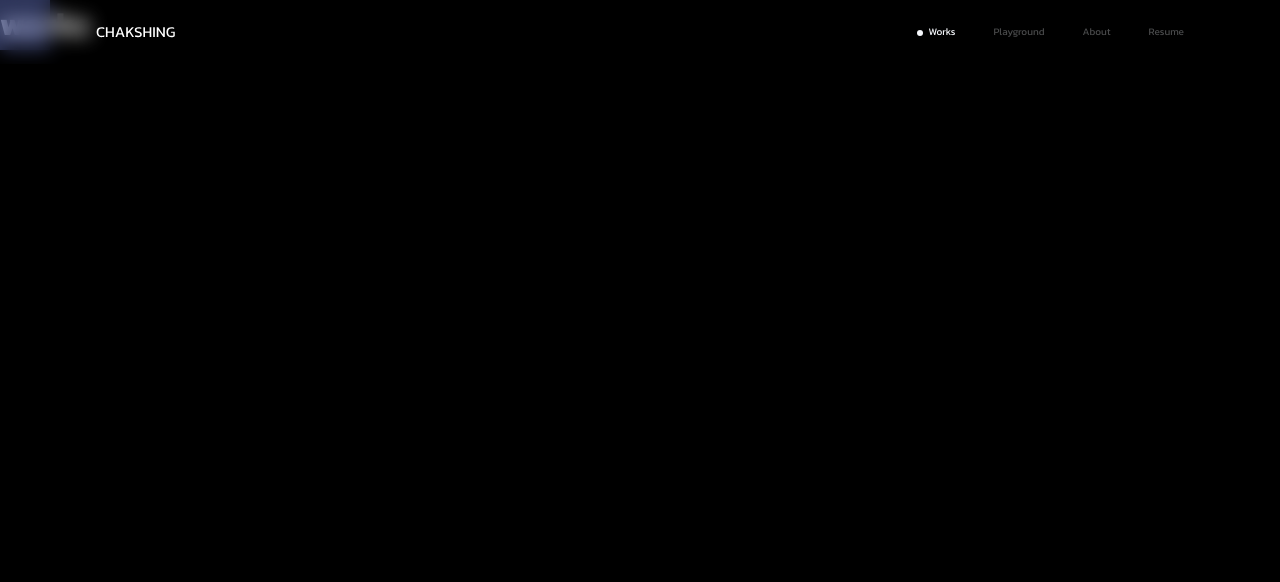
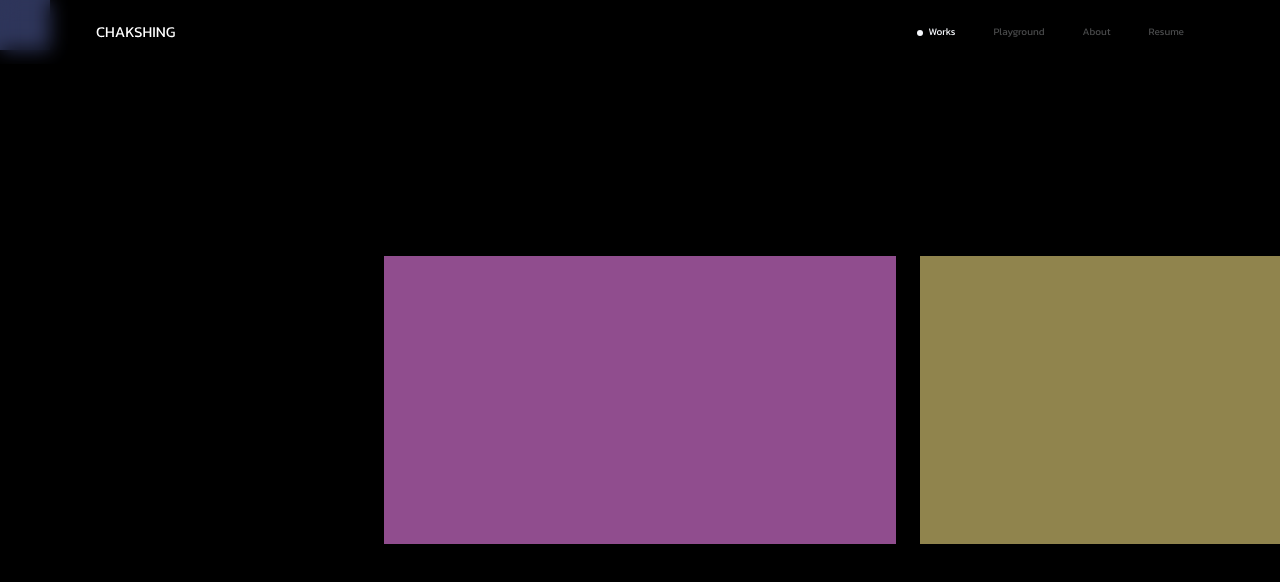
Before and after one commit to MgChak/Portfolio_3.x, a Vue app: page /#/works in a window 1280 px wide. Shown: the top 582 px of the page. Built offline with nearby package versions, Linux system fonts and the light colour scheme.

Commit message:
将卡片组件导入work组件并且制作完成列表，为列表滚动所依赖的view—window保定响应式尺寸（于卡片尺寸一致），接下来需要进一步实现幻灯片效果

```diff
--- a/src/components/header.vue
+++ b/src/components/header.vue
@@ -37,7 +37,7 @@
 
 <script setup>
 //依赖引入
-import {watchEffect,computed} from 'vue'
+import {computed} from 'vue'
 import {useRouter} from 'vue-router'
 import useStore from '../store/index.js'
 const router = useRouter()
--- a/src/components/main_pages/works.vue
+++ b/src/components/main_pages/works.vue
@@ -1,16 +1,61 @@
 <template>
 
-    <h1>works</h1>
+    <div class="container">
+        <div class="view_window" :style="card_size">
+            <div class="list_conatiner">
+                <div class="card_container"> <abs/> </div>
+                <div class="card_container"> <cover/> </div>
+                <div class="card_container"> <letsgo/> </div>
+                <div class="card_container"> <transit/> </div>
+            </div>
+        </div>
+    </div>
 
 </template>
 
 <script setup>
+//组件引入
+import abs from'./works_thum_cards/abs.vue'
+import cover from'./works_thum_cards/cover.vue'
+import letsgo from'./works_thum_cards/letsgo.vue'
+import transit from'./works_thum_cards/transit.vue'
+//依赖引入
+import {computed} from 'vue'
+import useStore from '../../store/index.js'
+const store = useStore()
+
+
+    //从库中提取已经计算好的卡片尺寸_给视窗使用
+    let card_size = computed(()=>{
+        return {
+            width:store.get_thumcard_width,
+            height:store.get_thumcard_height
+        }
+    })
+
+
+
 
 </script>
 
 <style scoped>
-h1{
-    color:white;
+.container{
+    width:100%;
+    height:100vh;
+
+    display:flex;
+    justify-content: center;
+    align-items: center;
+
+    overflow: hidden;
+}
+.view_window{
+    background: green;
+}
+.list_conatiner{
+    display:flex;
+    align-items: center;
+    gap:24px;
 }
 
 </style>
--- a/src/components/main_pages/works_thum_cards/abs.vue
+++ b/src/components/main_pages/works_thum_cards/abs.vue
@@ -1,16 +1,28 @@
 <template>
 
-    <div class="container"></div>
+    <div class="container" :style="card_size">
+
+    </div>
 
 </template>
 
 <script setup>
+//依赖引入
+import {computed} from 'vue'
+import useStore from '../../../store/index.js'
+const store = useStore()
+
+    let card_size = computed(()=>{
+        return {
+            width:store.get_thumcard_width,
+            height:store.get_thumcard_height
+        }
+    })
 
 </script>
 
 <style scoped>
 .container{
     background:rgb(144, 77, 142);
-
 }
 </style>
--- a/src/components/main_pages/works_thum_cards/cover.vue
+++ b/src/components/main_pages/works_thum_cards/cover.vue
@@ -1,16 +1,29 @@
 <template>
 
-    <h1>about</h1>
+    <div class="container" :style="card_size">
+
+    </div>
 
 </template>
 
 <script setup>
+//依赖引入
+import {computed} from 'vue'
+import useStore from '../../../store/index.js'
+const store = useStore()
+
+    //从库中提取已经计算好的卡片尺寸
+    let card_size = computed(()=>{
+        return {
+            width:store.get_thumcard_width,
+            height:store.get_thumcard_height
+        }
+    })
 
 </script>
 
 <style scoped>
-h1{
-    color:white;
+.container{
+    background:rgb(144, 132, 77);
 }
-
 </style>
--- a/src/components/main_pages/works_thum_cards/letsgo.vue
+++ b/src/components/main_pages/works_thum_cards/letsgo.vue
@@ -1,16 +1,28 @@
 <template>
 
-    <h1>about</h1>
+    <div class="container" :style="card_size">
+
+    </div>
 
 </template>
 
 <script setup>
+//依赖引入
+import {computed} from 'vue'
+import useStore from '../../../store/index.js'
+const store = useStore()
+
+    let card_size = computed(()=>{
+        return {
+            width:store.get_thumcard_width,
+            height:store.get_thumcard_height
+        }
+    })
 
 </script>
 
 <style scoped>
-h1{
-    color:white;
+.container{
+    background:rgb(88, 144, 77);
 }
-
 </style>
--- a/src/components/main_pages/works_thum_cards/transit.vue
+++ b/src/components/main_pages/works_thum_cards/transit.vue
@@ -1,16 +1,28 @@
 <template>
 
-    <h1>about</h1>
+    <div class="container" :style="card_size">
+
+    </div>
 
 </template>
 
 <script setup>
+//依赖引入
+import {computed} from 'vue'
+import useStore from '../../../store/index.js'
+const store = useStore()
+
+    let card_size = computed(()=>{
+        return {
+            width:store.get_thumcard_width,
+            height:store.get_thumcard_height
+        }
+    })
 
 </script>
 
 <style scoped>
-h1{
-    color:white;
+.container{
+    background:rgb(77, 130, 144);
 }
-
 </style>
--- a/src/store/index.js
+++ b/src/store/index.js
@@ -7,6 +7,10 @@ export default defineStore("Main",{
         //处理鼠标坐标返回值。
         get_mouse_position_x: (state) => state.mouse_position.x +"px",
         get_mouse_position_y: (state) => state.mouse_position.y +"px",
+
+        //处理首页卡片尺寸返回值。
+        get_thumcard_width: (state) => state.page_width*0.4 +"px",
+        get_thumcard_height: (state) => state.page_width*0.4*9/16 +"px",
     },
     state:()=>{
         return{
@@ -20,7 +24,7 @@ export default defineStore("Main",{
             path_now:'',
 
             //当前窗口宽度
-            page_width:'',
+            page_width:0,
 
             //navbar依赖的状态
             is_navbar_open:true,
```
